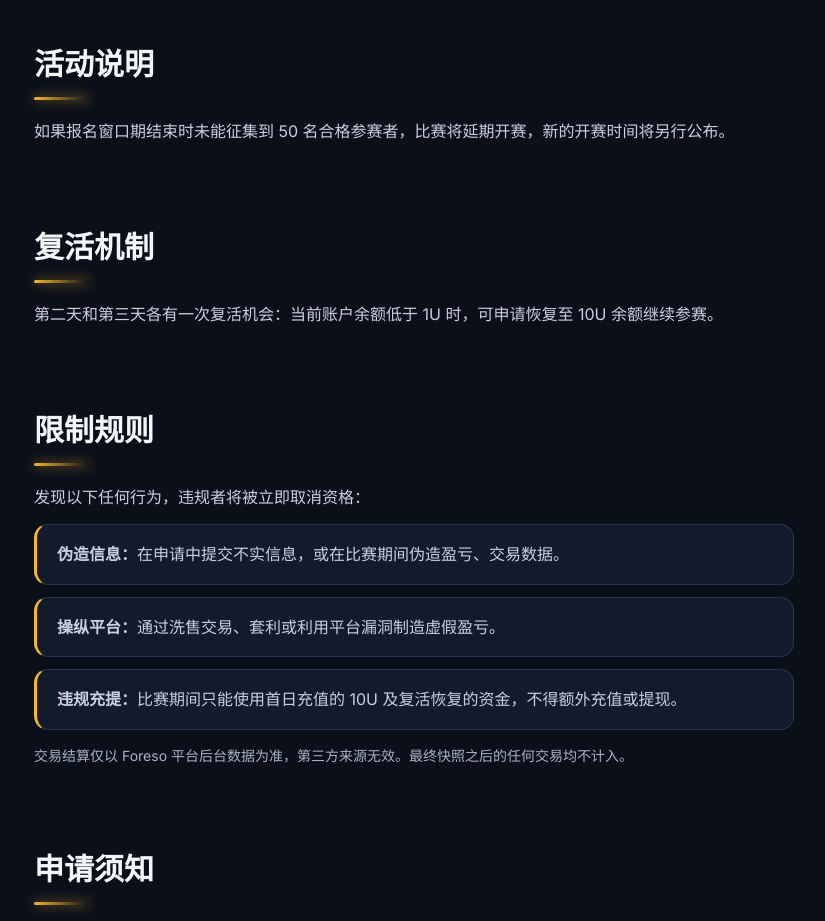
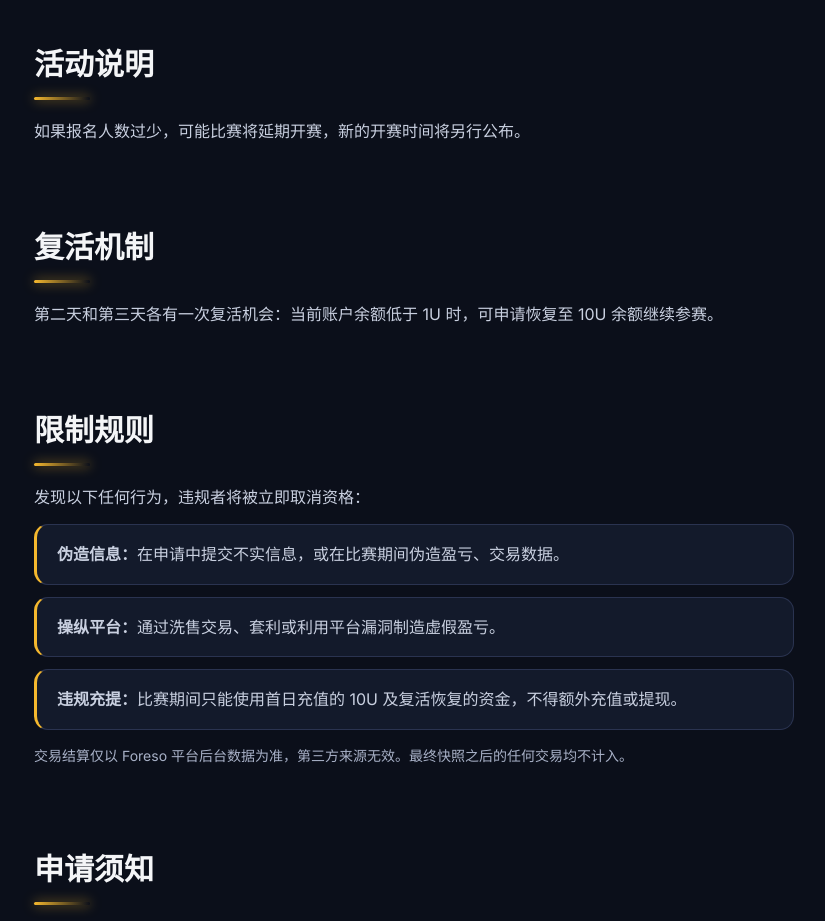
Before and after one commit to wangkingqq/gta6, a plain HTML site: page index.html in a window 1280 px wide. Shown: the part 2580-3501 px from the top of the page, without its empty margins (110-935 px from the left). Drawn offline with Linux system fonts and the light colour scheme.

Commit message:
Update contest notice for clarity

```diff
--- a/index.html
+++ b/index.html
@@ -106,7 +106,7 @@ h2::after{content:"";display:block;width:56px;height:3px;margin-top:8px;border-r
 <section><h2><span class="zh">活动时间线</span><span class="en">Timeline</span></h2><div class="step"><i></i><div><b><span class="zh">赛事周期</span><span class="en">Contest period</span></b><p><span class="zh">共计 3 天：11 月 25 日 11:00 — 11 月 27 日 19:00（UTC+8）。合格者首日自行充值 10U 参赛，争夺排行榜排名。</span><span class="en">3 days in total: Nov 25, 11:00 to Nov 27, 19:00 (UTC+8). Qualified players deposit 10U on day one and compete for leaderboard rankings.</span></p></div></div><div class="step"><i></i><div><b><span class="zh">结算与颁奖</span><span class="en">Settlement & prizes</span></b><p><span class="zh">比赛结束后进行最终快照并公布排名，短暂申诉期后发放奖品。</span><span class="en">A final snapshot is taken and rankings published; prizes go out after a short appeal period.</span></p></div></div></section>
 
 <section><h2><span class="zh">活动说明</span><span class="en">Notice</span></h2>
-<p><span class="zh">如果报名窗口期结束时未能征集到 50 名合格参赛者，比赛将延期开赛，新的开赛时间将另行公布。</span><span class="en">If fewer than 50 qualified players have been confirmed when the registration window closes, the contest start will be postponed and the new start date will be announced separately.</span></p></section>
+<p><span class="zh">如果报名人数过少，可能比赛将延期开赛，新的开赛时间将另行公布。</span><span class="en">If fewer than 50 qualified players have been confirmed when the registration window closes, the contest start will be postponed and the new start date will be announced separately.</span></p></section>
 
 <section><h2><span class="zh">复活机制</span><span class="en">Revival</span></h2>
 <p><span class="zh">第二天和第三天各有一次复活机会：当前账户余额低于 1U 时，可申请恢复至 10U 余额继续参赛。</span><span class="en">Players get one revival on day 2 and one on day 3: if your current balance is below 1U, you can apply to have it restored to 10U and keep competing.</span></p></section>
```
